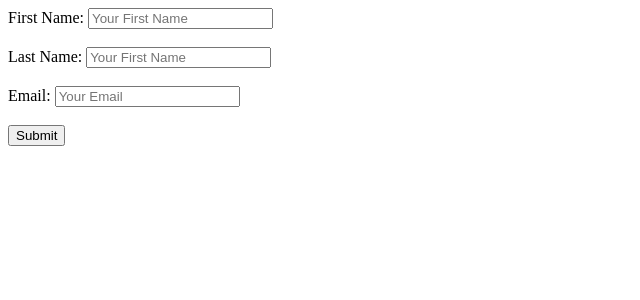
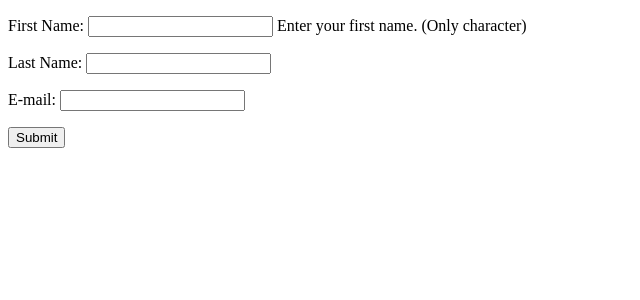
Before and after one commit to ysnarslan/JobApp, a Django app: page /subscribe/ in a window 1280 px wide. Shown: the top 300 px of the page, without its empty margins (0-640 px from the left). Run offline with Django 4.2, Linux system fonts and the light colour scheme.

Commit message:
feat: create subscribe and thank you page

```diff
--- a/subscribe/templates/subscribe/subscribe.html
+++ b/subscribe/templates/subscribe/subscribe.html
@@ -7,27 +7,30 @@
 <body>
 <form method="post">
     {% csrf_token %}
-
-    {% if empty_email_error %}
-    	<p>{{ empty_email_error }}</p>
-    {% endif %}
-
-    <label for="f_name">First Name: </label>
-    <input type="text" id="f_name" name="firstname" placeholder="Your First Name" required>
-    <br>
-    <br>
-
-    <label for="l_name">Last Name: </label>
-    <input type="text" id="l_name" name="lastname" placeholder="Your First Name" required>
-    <br>
-    <br>
-
-    <label for="email">Email: </label>
-    <input type="email" id="email" name="email" placeholder="Your Email" required>
-    <br>
-    <br>
-
+    {{ subscribe_form.as_p }}
     <input type="submit" value="Submit">
+{#    {% csrf_token %}#}
+{##}
+{#    {% if empty_email_error %}#}
+{#    	<p>{{ empty_email_error }}</p>#}
+{#    {% endif %}#}
+{##}
+{#    <label for="f_name">First Name: </label>#}
+{#    <input type="text" id="f_name" name="firstname" placeholder="Your First Name" required>#}
+{#    <br>#}
+{#    <br>#}
+{##}
+{#    <label for="l_name">Last Name: </label>#}
+{#    <input type="text" id="l_name" name="lastname" placeholder="Your First Name" required>#}
+{#    <br>#}
+{#    <br>#}
+{##}
+{#    <label for="email">Email: </label>#}
+{#    <input type="email" id="email" name="email" placeholder="Your Email" required>#}
+{#    <br>#}
+{#    <br>#}
+{##}
+{#    <input type="submit" value="Submit">#}
 
 </body>
 </html>
--- a/subscribe/urls.py
+++ b/subscribe/urls.py
@@ -1,6 +1,7 @@
 from django.urls import path
-from .views import subscribe
+from .views import subscribe, thank_you
 
 urlpatterns = [
-    path("subscribe/", subscribe, name="subscribe")
+    path("subscribe/", subscribe, name="subscribe"),
+    path("thank_you/", thank_you, name='thank_you'),
 ]
--- a/subscribe/views.py
+++ b/subscribe/views.py
@@ -1,28 +1,36 @@
-from django.shortcuts import render
+from django.shortcuts import render, redirect
+from django.urls import reverse
 
+from subscribe.forms import SubscribeForm
 from subscribe.models import Subscribe
 
 
 # Create your views here.
+
+def thank_you(request):
+    context = {}
+    return render(request, "subscribe/thank_you.html", context)
+
 def subscribe(request):
-    empty_email_error = ""
+    subscribe_form = SubscribeForm()
     if request.POST:
-        first_name = request.POST['firstname']
-        last_name = request.POST['lastname']
-        email = request.POST['email']
-        print(email)
-        if email == "":
-            empty_email_error = "No email entered"
-
-        subscribe = Subscribe(
-            first_name=first_name,
-            last_name=last_name,
-            email=email
-        )
-        subscribe.save()
+        subscribe_form = SubscribeForm(request.POST)
+        if subscribe_form.is_valid():
+            print("Valid form.")
+            print(subscribe_form.cleaned_data)
+            first_name = subscribe_form.cleaned_data["first_name"]
+            last_name = subscribe_form.cleaned_data["last_name"]
+            email = subscribe_form.cleaned_data["email"]
+            subscribe = Subscribe(
+                first_name=first_name,
+                last_name=last_name,
+                email=email
+            )
+            subscribe.save()
+            return redirect(reverse("thank_you"))
 
     context = {
-        'empty_email_error': empty_email_error,
+        'subscribe_form': subscribe_form,
     }
 
     return render(request, "subscribe/subscribe.html", context)
```
Also changed, not shown: subscribe/templates/subscribe/thank_you.html (added, +10 -0 lines).
